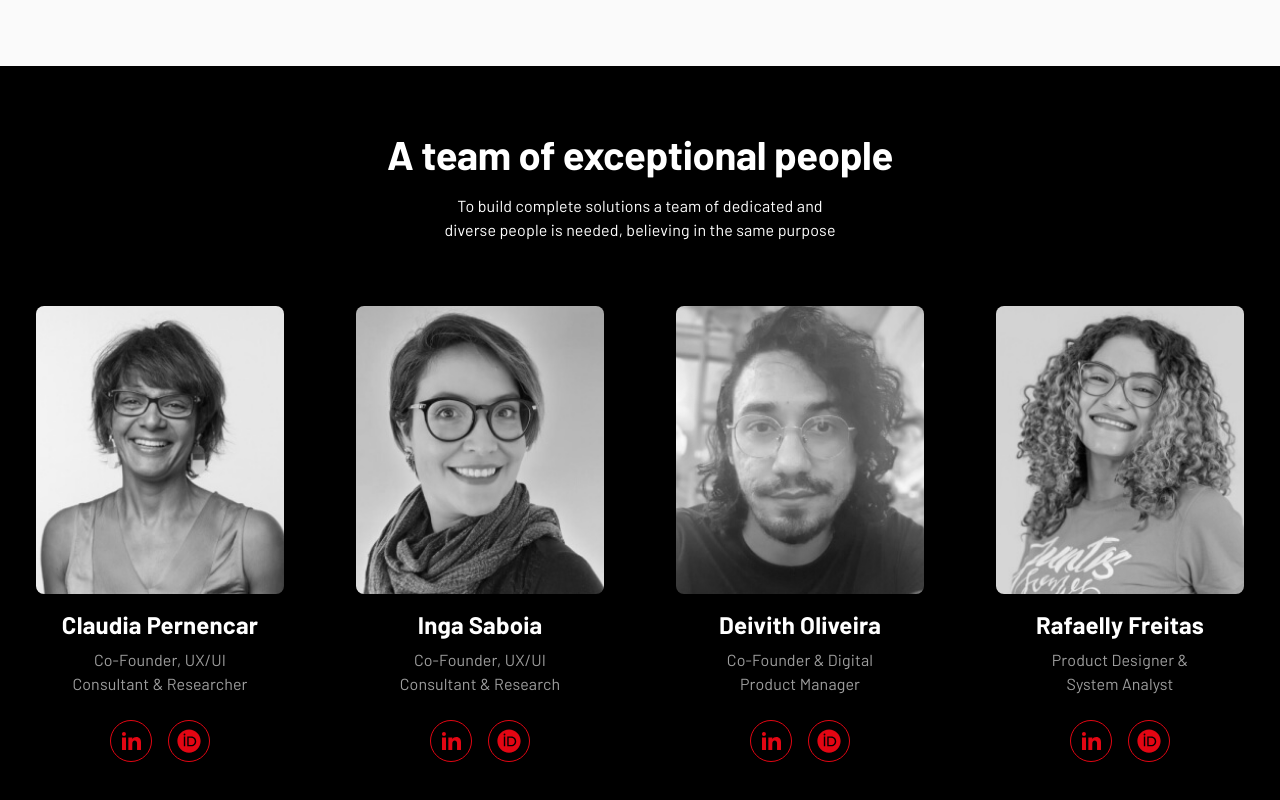
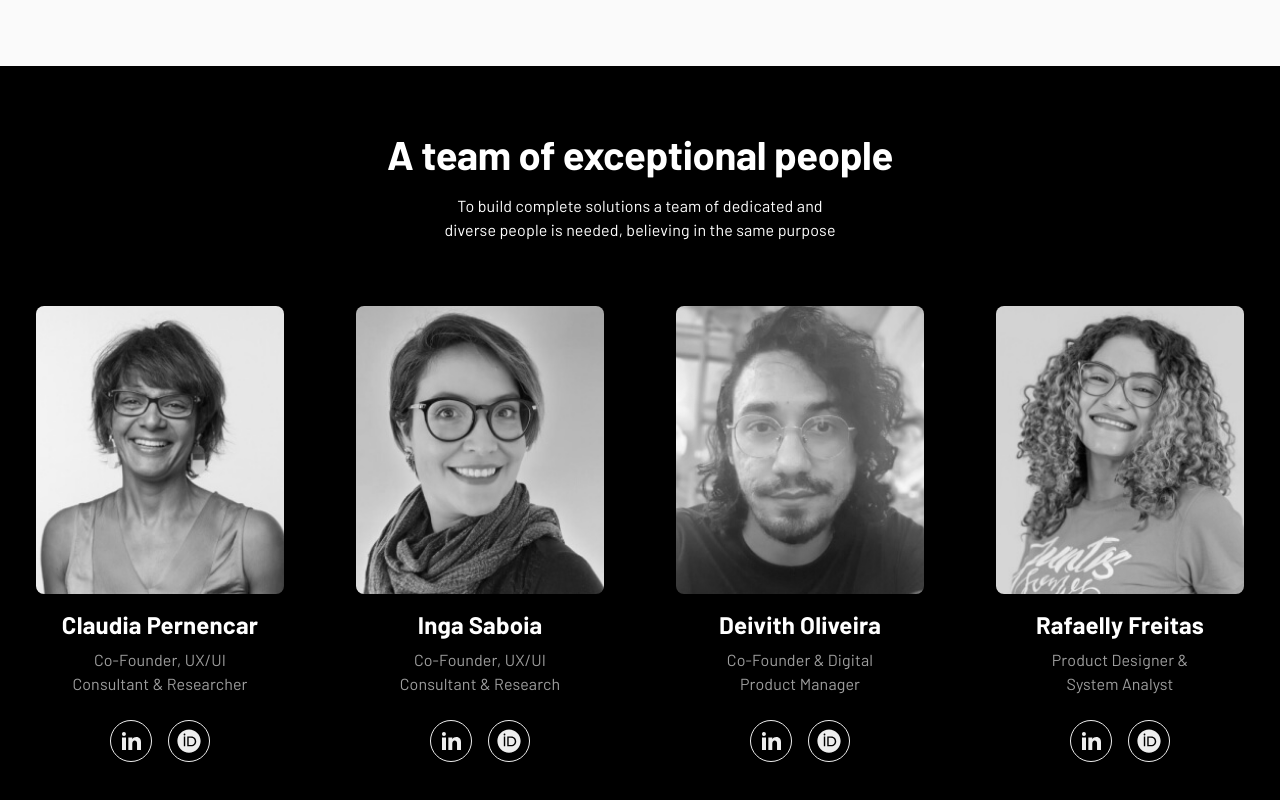
Before and after one commit to raphaeljoer/uxv, a Next.js app: page / in a window 1280 px wide. Shown: the part 366-1166 px from the top of the page. Built offline with nearby package versions, Linux system fonts and the light colour scheme.

Commit message:
update(landing-page): updated social buttons color

```diff
--- a/src/features/landing-page/sections/team/components/Member/index.tsx
+++ b/src/features/landing-page/sections/team/components/Member/index.tsx
@@ -23,7 +23,7 @@ export const Member = ({ name, position, image }: Props) => {
       <Box sx={styles.socials}>
         <IconButton
           aria-label="linkedin"
-          color="secondary"
+          color="primary"
           size="medium"
           sx={styles.button}
         >
@@ -31,7 +31,7 @@ export const Member = ({ name, position, image }: Props) => {
         </IconButton>
         <IconButton
           aria-label="linkedin"
-          color="secondary"
+          color="primary"
           size="medium"
           sx={styles.button}
         >
```
